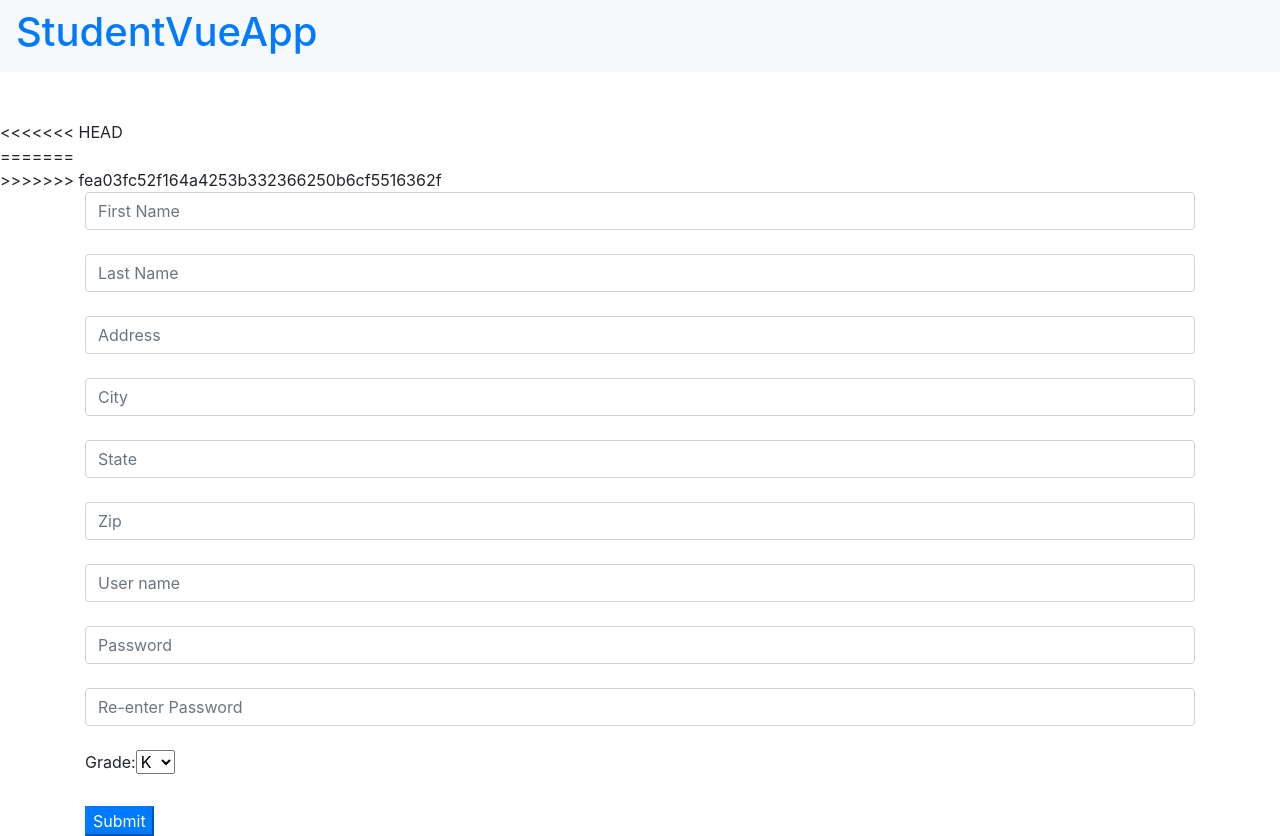
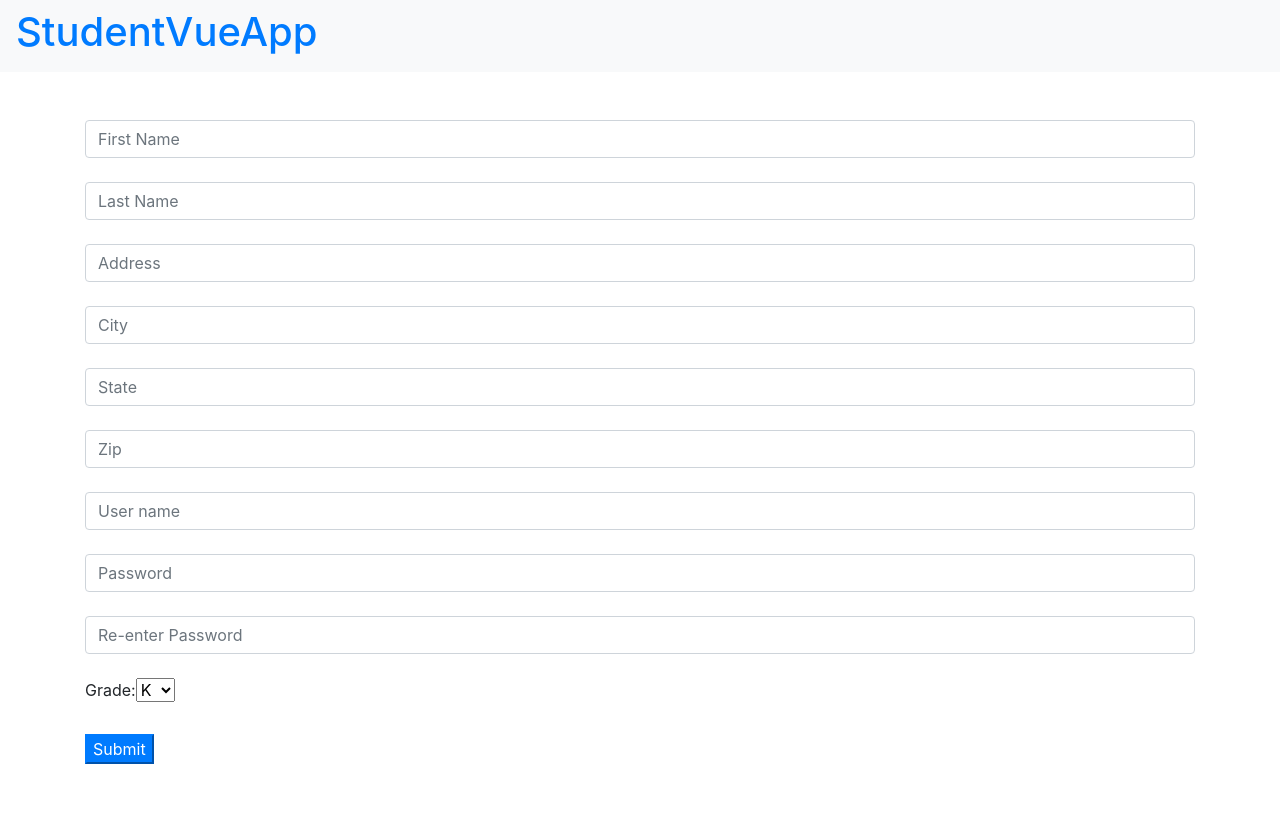
Before and after one commit to Quad22-Technologies/StudentVueApp, an Angular app: page /registration in a window 1280 px wide. After the commit the page ends 800 px from the top, so only its background shows below. Built offline with nearby package versions, Linux system fonts and the light colour scheme.

Commit message:
Update registration.component.html

```diff
--- a/src/app/registration/registration.component.html
+++ b/src/app/registration/registration.component.html
@@ -1,9 +1,4 @@
-<<<<<<< HEAD
-
 <form formGroup="">
-=======
-<form form-fillable>
->>>>>>> fea03fc52f164a4253b332366250b6cf5516362f
     <div class="container">
         <div class="row justify-content-center">
             <div class="col">
```
